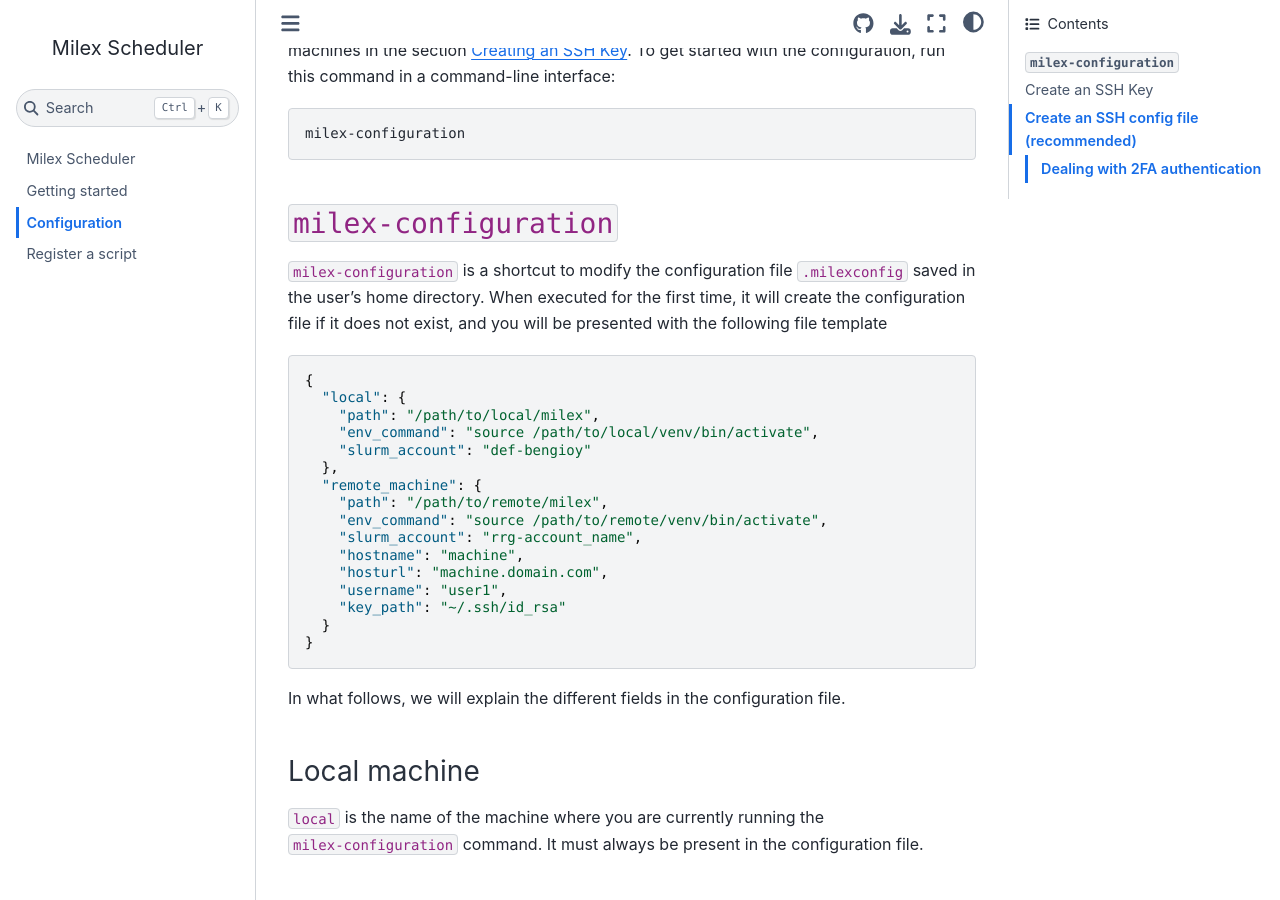
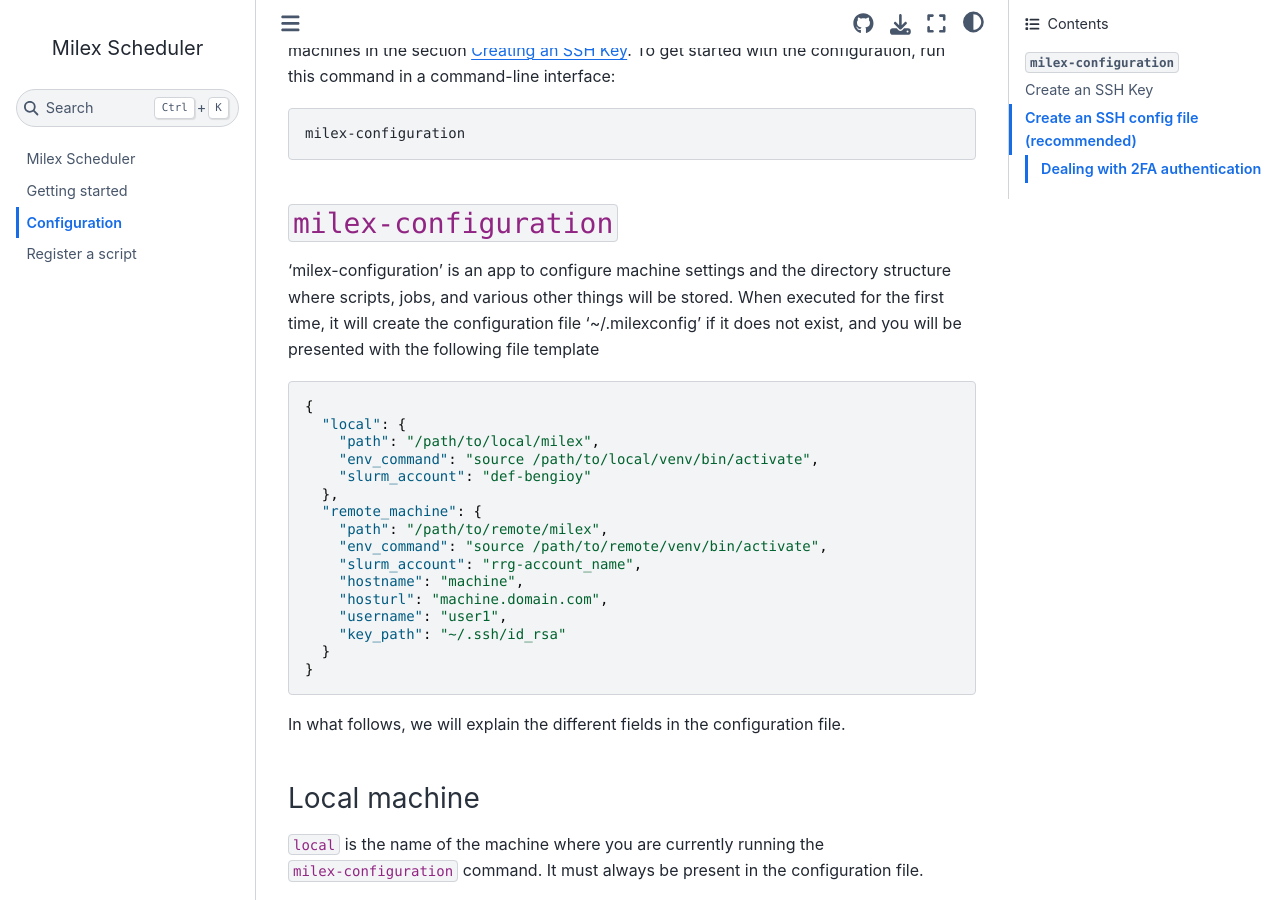
Before and after one commit to Ciela-Institute/milex_scheduler, a Jupyter Book: the page built from docs/src/configuration.md, in a window 1280 px wide and 900 px high, scrolled down 325 px. Built offline with Jupyter Book 1.0.4 settings and Sphinx 7.4.7 and the Sphinx Book theme 1.1.4, drawn with Linux system fonts in a browser that asks for light colours.

Commit message:
Updated docs

````diff
--- a/docs/src/configuration.md
+++ b/docs/src/configuration.md
@@ -18,10 +18,11 @@
 
 ## `milex-configuration`
 
-`milex-configuration` is a shortcut to modify the configuration file
-`.milexconfig` saved in the user's home directory. When executed for the first
-time, it will create the configuration file if it does not exist, and you will
-be presented with the following file template
+'milex-configuration' is an app to configure machine settings and the directory
+structure where scripts, jobs, and various other things will be stored. When
+executed for the first time, it will create the configuration file
+'~/.milexconfig' if it does not exist, and you will be presented with the
+following file template
 
 ```json
 {
````
